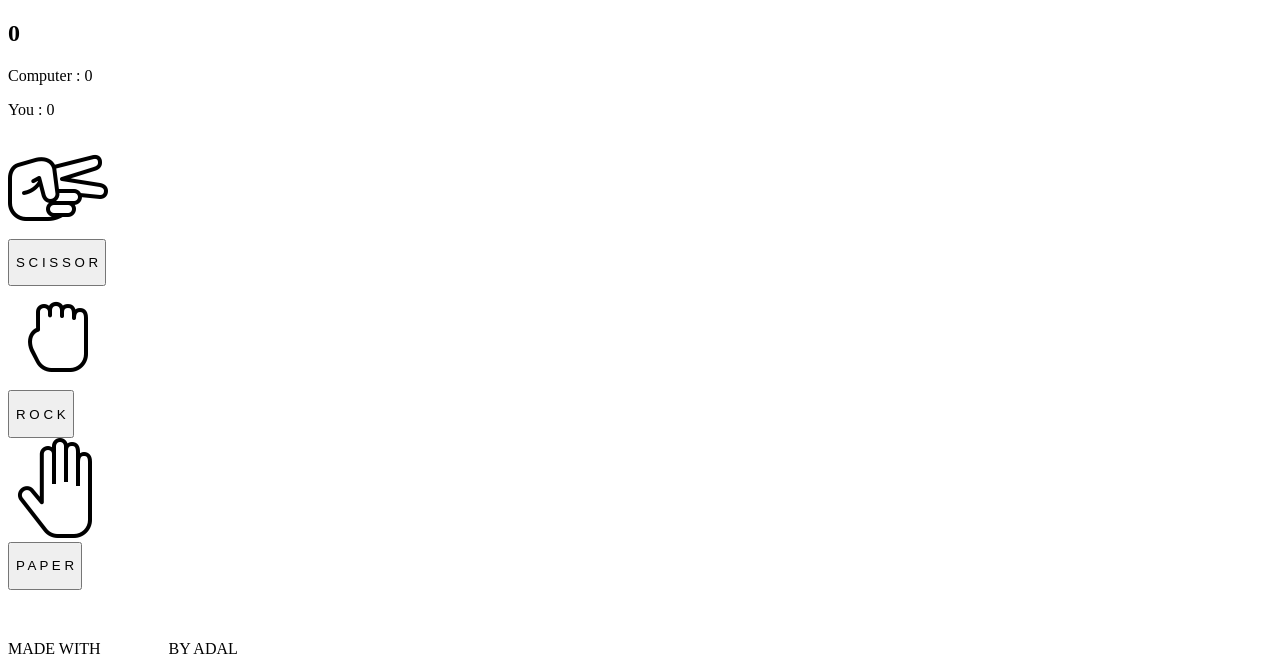
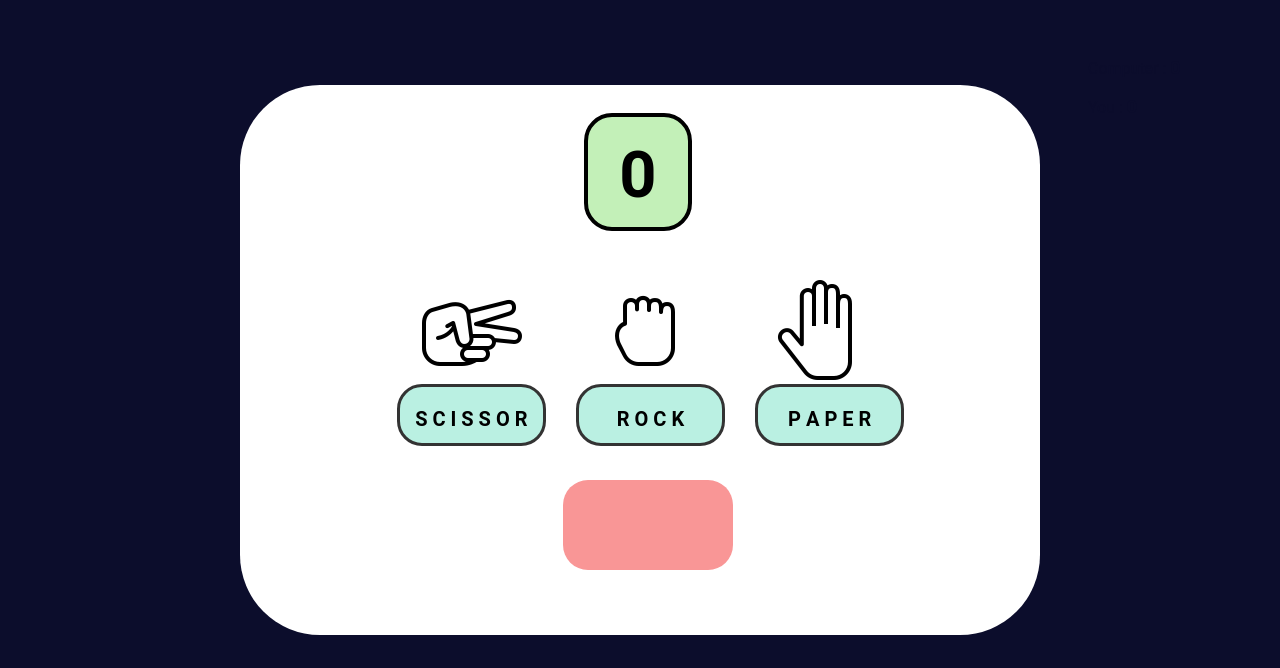
Before and after one commit to AdalObregon/RPS-GAME, a plain HTML site: page index.html in a window 1280 px wide. Shown: the top 668 px of the page. Drawn offline with Linux system fonts and the light colour scheme.

Commit message:
Update index.html

```diff
--- a/index.html
+++ b/index.html
@@ -5,7 +5,7 @@
     <meta http-equiv="X-UA-Compatible" content="IE=edge">
     <meta name="viewport" content="width=device-width, initial-scale=1.0">
     <title>ROCK, PAPER & SCISSORS</title>
-    <link rel="stylesheet" href== $0>
+    <link rel="stylesheet" href= "./style/style.css">
     <script src="/button.js"></script>
 </head>
 <body>
```
